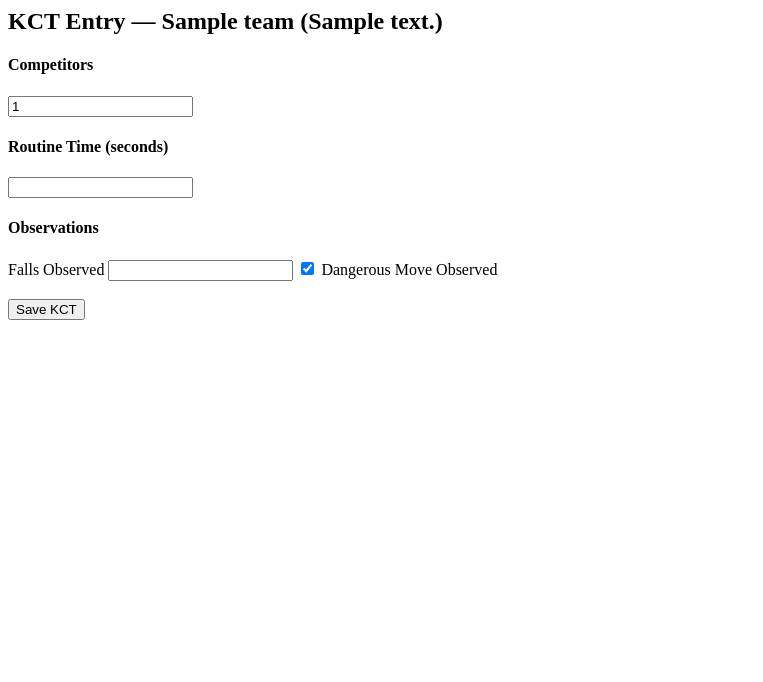
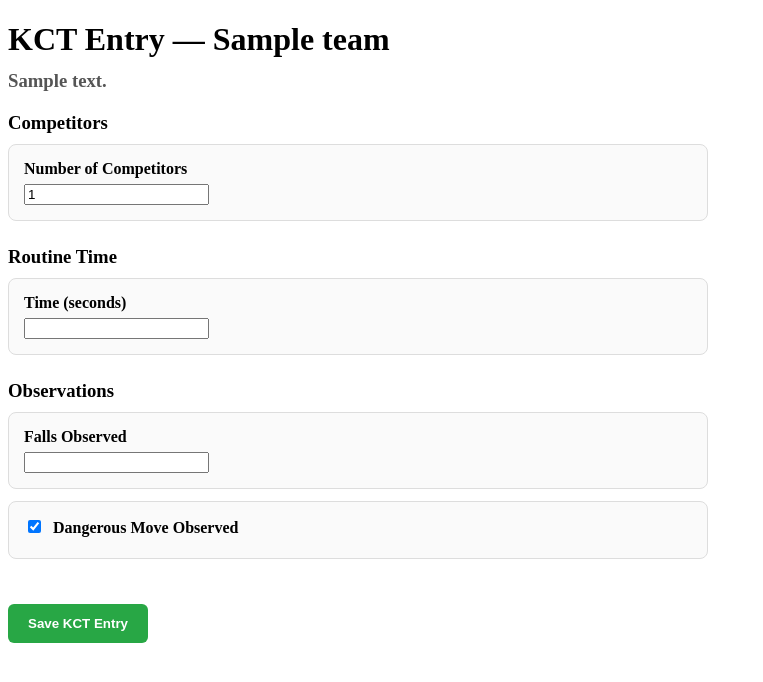
Before and after one commit to mlsmoorman/mshsl-dance-tabulation, a Django app: template kct/templates/kct/entry.html in a window 1280 px wide. Shown: the top 682 px of the page, without its empty margins (0-763 px from the left). Run offline with Django 5.2, Linux system fonts and the light colour scheme; the template is opened without the code that fills it: most values are stand-ins (such as "Sample title", 1, 10 or a date in 2020).

Commit message:
updates kct entry to new formatting

```diff
--- a/kct/templates/kct/entry.html
+++ b/kct/templates/kct/entry.html
@@ -1,54 +1,146 @@
-<h2>KCT Entry — {{ entry.team.name }} ({{ entry.division }})</h2>
+{% extends "base.html" %}
+{% block content %}
 
-<form method="POST" action="{% url 'save_kct' entry.id %}">
+<h1>KCT Entry — {{ entry.team.name }}</h1>
+<h3 class="division-label">{{ entry.get_division_display }}</h3>
+
+<form method="POST" action="{% url 'save_kct' entry.id %}" class="kct-form">
     {% csrf_token %}
 
-  <h4>Competitors</h4>
+    <!-- ===================== COMPETITORS ===================== -->
+    <div class="section">
+        <h3>Competitors</h3>
+        <div class="input-card">
+            <label>Number of Competitors</label>
             <input type="number" name="num_competitors"
                    value="{{ kct.num_competitors }}"
-         class="form-control">
+                   min="1" class="form-control">
+        </div>
+    </div>
 
-  <h4>Routine Time (seconds)</h4>
+    <!-- ===================== ROUTINE TIME ===================== -->
+    <div class="section">
+        <h3>Routine Time</h3>
+        <div class="input-card">
+            <label>Time (seconds)</label>
             <input type="number" name="routine_time_seconds"
                    value="{{ kct.routine_time_seconds }}"
-         class="form-control">
+                   min="1" class="form-control">
+        </div>
+    </div>
 
+    <!-- ===================== KICK DIVISION ===================== -->
     {% if entry.division == "KICK" %}
-    <h4>Kick Count</h4>
+    <div class="section">
+        <h3>Kick Count</h3>
+        <div class="input-card">
+            <label>Total Kicks</label>
             <input type="number" name="kick_count"
                    value="{{ kct.kick_count }}"
-           class="form-control">
+                   min="0" class="form-control">
+        </div>
+    </div>
     {% endif %}
 
+    <!-- ===================== JAZZ DIVISION ===================== -->
     {% if entry.division == "JAZZ" %}
-    <h4>Jazz Skills</h4>
+    <div class="section">
+        <h3>Jazz Skills</h3>
 
+        <div class="checkbox-card">
             <label>
                 <input type="checkbox" name="jazz_team_turn_performed"
                        {% if kct.jazz_team_turn_performed %}checked{% endif %}>
                 Turn Performed
-    </label><br>
+            </label>
+        </div>
 
+        <div class="checkbox-card">
             <label>
                 <input type="checkbox" name="jazz_leap_jump_performed"
                        {% if kct.jazz_leap_jump_performed %}checked{% endif %}>
-      Leap/Jump Performed
+                Leap / Jump Performed
             </label>
+        </div>
+    </div>
     {% endif %}
 
-  <h4>Observations</h4>
+    <!-- ===================== OBSERVATIONS ===================== -->
+    <div class="section">
+        <h3>Observations</h3>
 
+        <div class="input-card">
             <label>Falls Observed</label>
             <input type="number" name="falls_observed"
                    value="{{ kct.falls_observed }}"
-         class="form-control">
+                   min="0" class="form-control">
+        </div>
 
+        <div class="checkbox-card">
             <label>
                 <input type="checkbox" name="dangerous_move_observed"
                        {% if kct.dangerous_move_observed %}checked{% endif %}>
                 Dangerous Move Observed
             </label>
+        </div>
+    </div>
 
-  <br><br>
-  <button class="btn btn-success">Save KCT</button>
+    <button class="save-button">Save KCT Entry</button>
 </form>
+
+<style>
+/* ===== Header ===== */
+.division-label {
+    color: #555;
+    margin-top: -10px;
+    margin-bottom: 20px;
+}
+
+/* ===== Form Layout ===== */
+.kct-form {
+    max-width: 700px;
+}
+
+/* ===== Sections ===== */
+.section {
+    margin-bottom: 25px;
+}
+.section h3 {
+    margin-bottom: 10px;
+}
+
+/* ===== Cards ===== */
+.input-card,
+.checkbox-card {
+    background: #fafafa;
+    border: 1px solid #ddd;
+    border-radius: 8px;
+    padding: 15px;
+    margin-bottom: 12px;
+}
+.input-card label,
+.checkbox-card label {
+    font-weight: bold;
+    display: block;
+    margin-bottom: 6px;
+}
+.checkbox-card input {
+    margin-right: 8px;
+}
+
+/* ===== Save Button ===== */
+.save-button {
+    margin-top: 20px;
+    padding: 12px 20px;
+    background: #28a745;
+    color: white;
+    border-radius: 6px;
+    border: none;
+    font-weight: bold;
+}
+.save-button:hover {
+    background: #218838;
+}
+</style>
+
+{% endblock %}
```
Lines whose indentation alone changed are shown as unchanged.
